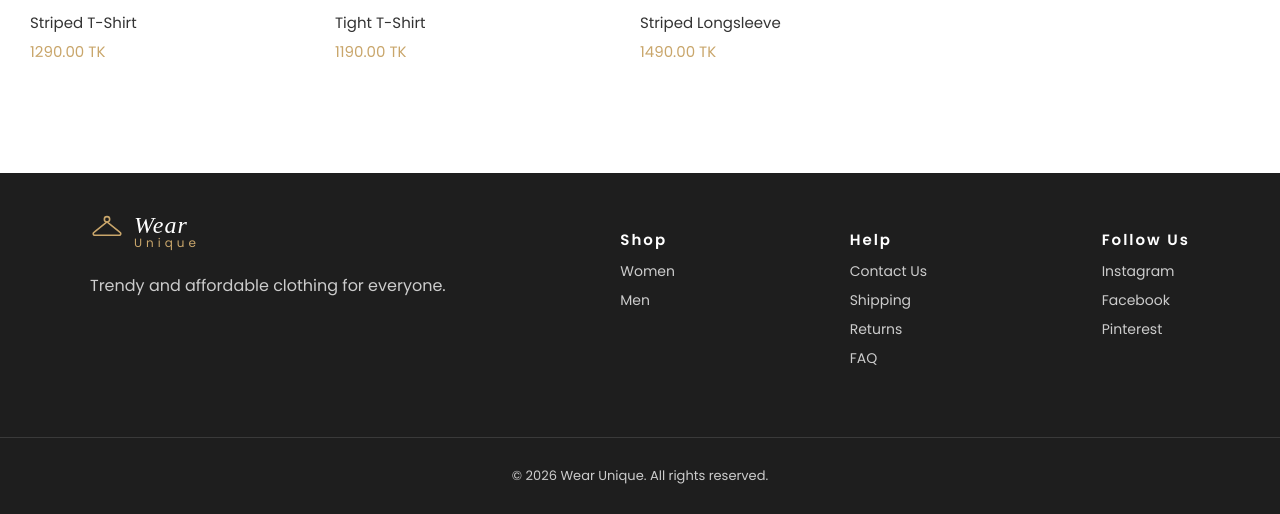
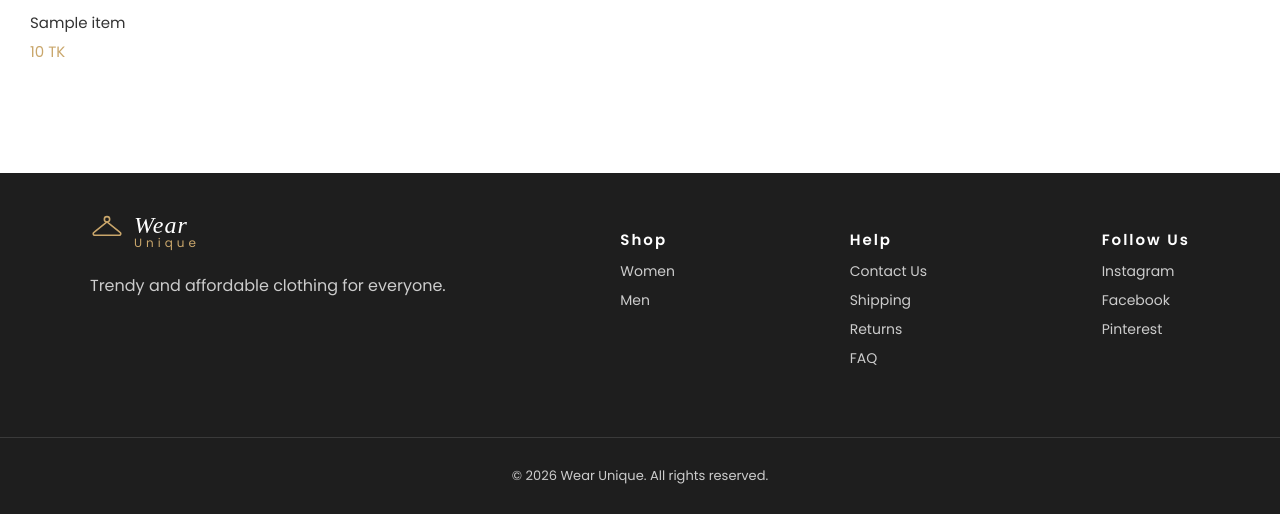
Before and after one commit to zoyazubairi/wear_unique, a FastAPI app: template templates/shop.html in a window 1280 px wide. Shown: the part 526-1040 px from the top of the page. Run offline with FastAPI, Linux system fonts and the light colour scheme; the template is opened without the code that fills it: most values are stand-ins (such as "Sample title", 1, 10 or a date in 2020); grey boxes marked "Sample" are stand-in pictures; some web fonts are replaced.

Commit message:
photobox changes added

```diff
--- a/app.py
+++ b/app.py
@@ -18,8 +18,21 @@ mycursor = mydb.cursor(dictionary=True)
 
 @app.get("/category/{id}")
 async def category_page(request: Request, id: str):
-    print(f"Category ID: {id}")
+    mycursor.execute("SELECT * FROM categories WHERE id = %s", (id,))
+    category = mycursor.fetchone()
 
+    mycursor.execute("SELECT * FROM products WHERE category_id = %s", (id,))
+    productlist = mycursor.fetchall()
+
+    for item in productlist:
+        mycursor.execute("SELECT * FROM variants WHERE product_id = %s LIMIT 1", (item["id"],))
+        first = mycursor.fetchone()
+        item["image"] = first["image"]
+
+    return templates.TemplateResponse(request, "shop.html", {
+        "category": category,
+        "productlist": productlist
+    })
 
 @app.api_route("/product/{id}", methods=["GET", "POST"])
 async def product_page(request: Request, id: str):
@@ -101,6 +114,9 @@ def run_tryon(person_bytes, chosenimg):
 async def upload_photo(pid: str = Form(...), chosenimg: str = Form(""), photo: UploadFile = File(...)):
     result_name = ""
 
+    # with open("static/uploads/" + photo.filename, "wb") as f:
+    #     f.write(await photo.read())
+
     if not chosenimg:
         error = "Pick a garment with Try Now first"
     elif not photo.filename:
--- a/static/css/style.css
+++ b/static/css/style.css
@@ -297,6 +297,10 @@ nav a:hover {
 	background: #fafafa;
 }
 
+.tryonbox2 img {
+    width: -webkit-fill-available;
+}
+
 .tryonbox p {
 	margin-top: 165px;
 }
--- a/templates/product.html
+++ b/templates/product.html
@@ -138,7 +138,7 @@
             <div class="tryoncol">
                 <div class="tryonbox magicbox">
                     {% if uploadedpic %}
-                    <img src="/static/uploads/{{ uploadedpic }}">
+                    <img src="/static/user/{{ uploadedpic }}">
                     {% else %}
                     <img class="magicicon" src="/static/images/magic.svg" alt="AI">
                     <p>AI Magic</p>
--- a/templates/shop.html
+++ b/templates/shop.html
@@ -43,23 +43,14 @@
     <h2 class="sectiontitle">Women</h2>
 
     <div class="bestrow">
-        <div class="prodcard">
-            <img src="/static/images/women/p1-pink-red.jpg" alt="Pink/Red">
-            <p class="cardtitle">Striped T-Shirt</p>
-            <p class="cardprice">1290.00 TK</p>
+        {% for item in productlist %}
+        <a href="/product/{{ item. id }}" class="prodcard">
+            <img src="/static/{{ item.image }}" alt="{{ item.title}}">
+            <p class="cardtitle">{{ item.title }}</p>
+            <p class="cardprice">{{ item.price }} TK</p>
+        </a>
         </div>
-
-        <div class="prodcard">
-            <img src="/static/images/women/p2-pink.jpg" alt="Pink">
-            <p class="cardtitle">Tight T-Shirt</p>
-            <p class="cardprice">1190.00 TK</p>
-        </div>
-
-        <div class="prodcard">
-            <img src="/static/images/women/p3-pink-red.jpg" alt="Pink/Red">
-            <p class="cardtitle">Striped Longsleeve</p>
-            <p class="cardprice">1490.00 TK</p>
-        </div>
+        {% endfor %}
     </div>
 
     </div>
```
Also changed, not shown: static/User/man_2.jpg (added), static/User/man_3.jpg (added), static/User/man_4.jpg (added), static/User/user_1.jpg (added), static/User/women_1.webp (added), static/User/women_2.jpg (added), static/User/women_3.jpg (added), static/uploads/man_2.jpg (added), static/uploads/man_4.jpg (added), static/uploads/result_1319cd3fd23e.jpg (added), static/uploads/result_3b95a9bebabb.jpg (added), static/uploads/result_8ea80ccf9200.jpg (added), static/uploads/result_edcfda558013.jpg (added), static/uploads/result_f41dc4f4c55d.jpg (added).
